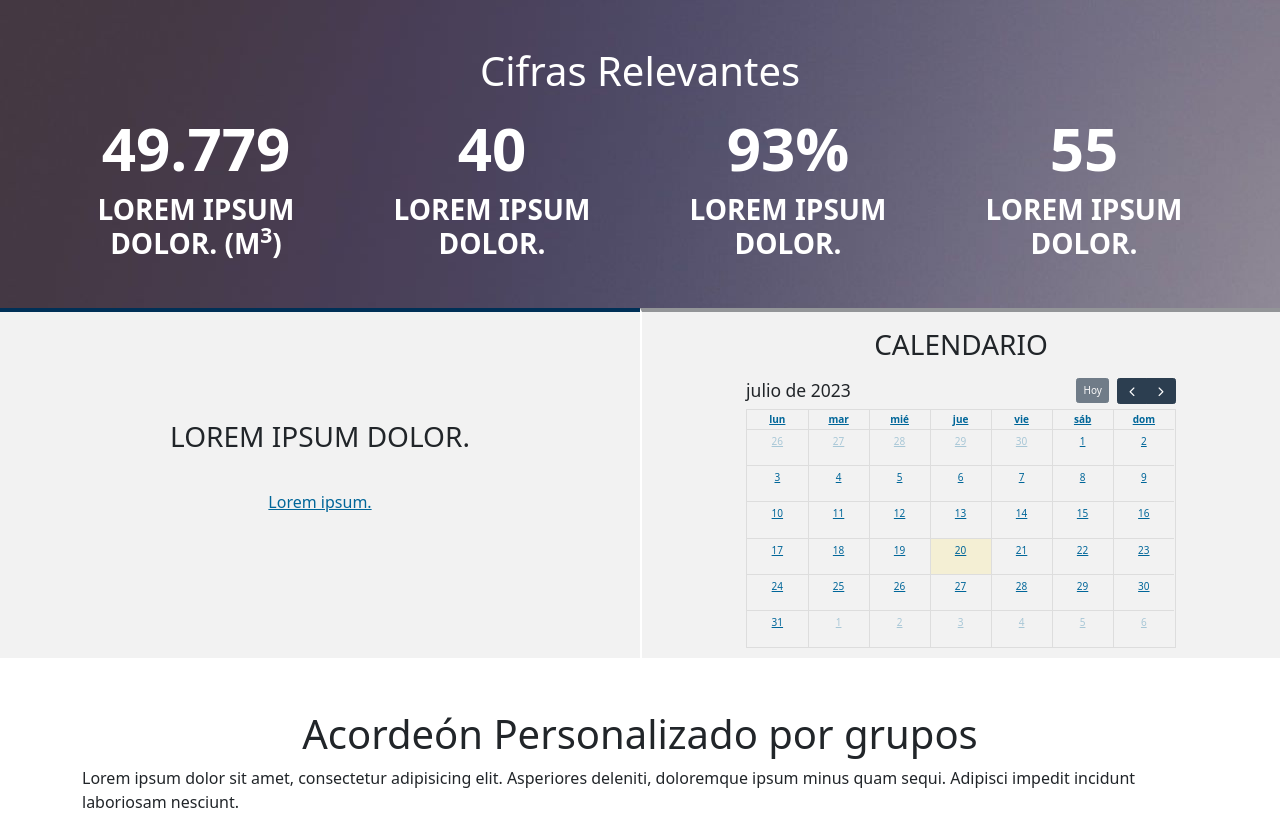
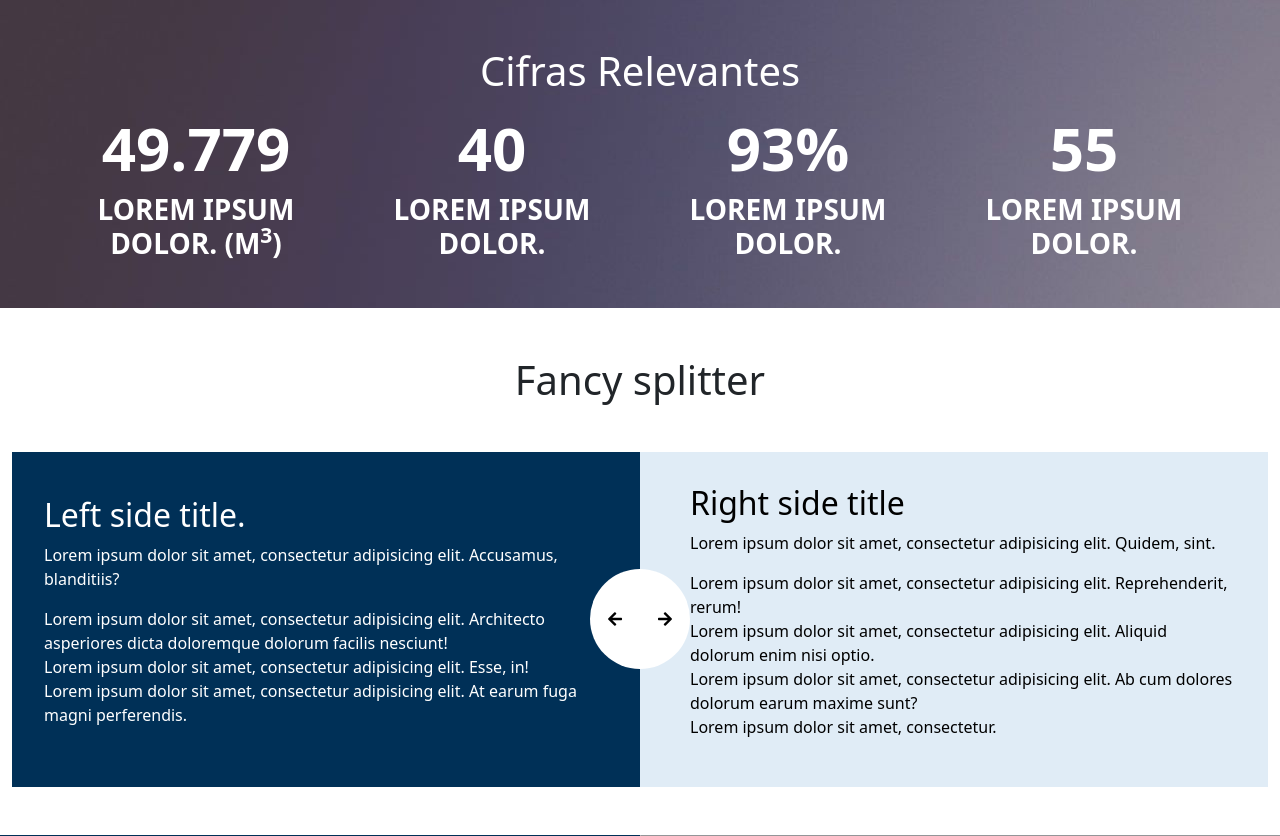
Before and after one commit to meduza8600/cascaron-django, a Django app: page / in a window 1280 px wide. Shown: the part 2193-3029 px from the top of the page. Run offline with Django 4.2, Linux system fonts and the light colour scheme; lists and menus that the app fills with data are empty; some libraries are stand-ins or nearby versions.

Commit message:
add content

```diff
--- a/frontend/templates/es/index.html
+++ b/frontend/templates/es/index.html
@@ -26,6 +26,10 @@
     <section id="countto" class="wow fadeIn countto" data-wow-duration="2s">
         {% include 'partials/count_to.html' %}
     </section>
+
+    <section id="fancy_splitter" class="wow fadeIn" data-wow-duration="2s">
+        {% include 'partials/fancy_splitter.html' %}
+    </section>
     <section id="reporte" class="wow fadeIn" data-wow-duration="2s">
         {% include 'partials/calendario.html' %}
     </section>
@@ -34,7 +38,8 @@
     </section>
 
     <!--contacto-->
-<section id="contact" class="wow fadeIn" data-wow-duration="2s"  style="background-image: url({% static 'img/fondo-prueba-1.png'%}); background-size: cover; background-position: center">
+    <section id="contact" class="wow fadeIn" data-wow-duration="2s"
+             style="background-image: url({% static 'img/fondo-prueba-1.png' %}); background-size: cover; background-position: center">
         {% include 'partials/contactos.html' %}
 
     </section>
--- /dev/null
+++ b/frontend/templates/partials/fancy_splitter.html
@@ -0,0 +1,159 @@
+{% load i18n %}
+{% load static %}
+<!-- Demo styles -->
+<style>
+    /*needs part of css in style.css #logos-section-modal */
+    .push-panel {
+        width: 100%;
+        height: auto;
+        -webkit-transition: .5s .5s;
+        transition: .5s .5s
+    }
+
+    .push-panel .original {
+        width: 50%;
+        height: auto;
+        padding: 2rem;
+        transition: width 1s;
+    }
+
+    .push-panel .extended {
+        padding: 2rem;
+        width: 70%;
+        transition: width 1s;
+    }
+
+    .push-panel .reduced {
+        width: 30%;
+        padding: 2rem;
+        transition: width 1s;
+    }
+
+    #left-side, #left-side h2 {
+        background-color: #003057;
+        color: white !important;
+    }
+
+    #right-side, #right-side h2 {
+        background-color: #e0ecf6;
+        color: black !important;
+    }
+
+    #rigth-btn {
+        margin-left: -2rem;
+        width: 50px;
+        height: 100px;
+        background: white;
+        -moz-border-radius: 0 100px 100px 0;
+        -webkit-border-radius: 0 100px 100px 0;
+        border-radius: 0 100px 100px 0;
+        border-color: transparent !important;
+    }
+
+    #left-btn {
+        margin-right: -2rem;
+        width: 50px;
+        height: 100px;
+        background: white;
+        -moz-border-radius: 100px 0 0 100px;
+        -webkit-border-radius: 100px 0 0 100px;
+        border-radius: 100px 0 0 100px;
+        border-color: transparent !important;
+    }
+
+
+</style>
+<div class="container-fluid my-5">
+    <h1 class="text-center tc-blue my-5">
+        Fancy splitter
+    </h1>
+    <div class="d-flex flex-row push-panel">
+        <div id="left-side" class="d-flex flex-row  align-content-center original">
+            <div class="left-side-body push-panel-body d-flex flex-column justify-content-center align-content-center ">
+                <h2 class="">
+                    Left side title.
+                </h2>
+                <p class="text-justify">
+                    Lorem ipsum dolor sit amet, consectetur adipisicing elit. Accusamus, blanditiis?
+                </p>
+                <ul class="list-unstyled">
+                    <li>
+                        Lorem ipsum dolor sit amet, consectetur adipisicing elit. Architecto asperiores dicta doloremque dolorum facilis nesciunt!
+                    </li>
+                    <li>
+                        Lorem ipsum dolor sit amet, consectetur adipisicing elit. Esse, in!
+                    </li>
+                    <li>
+                        Lorem ipsum dolor sit amet, consectetur adipisicing elit. At earum fuga magni perferendis.
+                    </li>
+                </ul>
+            </div>
+            <div class="left-side-btn d-flex flex-column justify-content-center align-content-end ">
+                <button id="left-btn" class="fa fa-arrow-left fa-1x"></button>
+            </div>
+        </div>
+        <div id="right-side"
+             class="d-flex flex-row  align-content-center  original">
+            <div class="right-side-btn d-flex flex-column justify-content-center align-content-end">
+                <button id="rigth-btn" class="fa fa-arrow-right fa-1x"></button>
+            </div>
+            <div class="right-side-body push-panel-body d-flex flex-column justify-content-center align-content-center ">
+                <h2 class="">
+                    Right side title
+                </h2>
+                <p class="text-justify">
+                    Lorem ipsum dolor sit amet, consectetur adipisicing elit. Quidem, sint.
+                </p>
+                <ul class="list-unstyled">
+                    <li>
+                        Lorem ipsum dolor sit amet, consectetur adipisicing elit. Reprehenderit, rerum!
+                    </li>
+                    <li>
+                        Lorem ipsum dolor sit amet, consectetur adipisicing elit. Aliquid dolorum enim nisi optio.
+                    </li>
+                    <li>
+                        Lorem ipsum dolor sit amet, consectetur adipisicing elit. Ab cum dolores dolorum earum maxime sunt?
+                    </li>
+                    <li>
+                        Lorem ipsum dolor sit amet, consectetur.
+                    </li>
+                </ul>
+            </div>
+        </div>
+    </div>
+</div>
+
+
+<script>
+
+    $("#rigth-btn").click(function () {
+        if ($("#left-side").hasClass("extended")) {
+
+        } else if ($("#left-side").hasClass("original")) {
+            $("#left-side").removeClass("original");
+            $("#left-side").addClass("extended");
+            $("#right-side").removeClass("original");
+            $("#right-side").addClass("reduced");
+        } else {
+            $("#left-side").removeClass("reduced");
+            $("#left-side").addClass("original");
+            $("#right-side").removeClass("extended");
+            $("#right-side").addClass("original");
+        }
+    });
+    $("#left-btn").click(function () {
+        if ($("#right-side").hasClass("extended")) {
+
+        } else if ($("#right-side").hasClass("original")) {
+            $("#right-side").removeClass("original");
+            $("#right-side").addClass("extended");
+            $("#left-side").removeClass("original");
+            $("#left-side").addClass("reduced");
+        } else {
+            $("#right-side").removeClass("reduced");
+            $("#right-side").addClass("original");
+            $("#left-side").removeClass("extended");
+            $("#left-side").addClass("original");
+        }
+    });
+</script>
```
Lines whose indentation alone changed are shown as unchanged.
